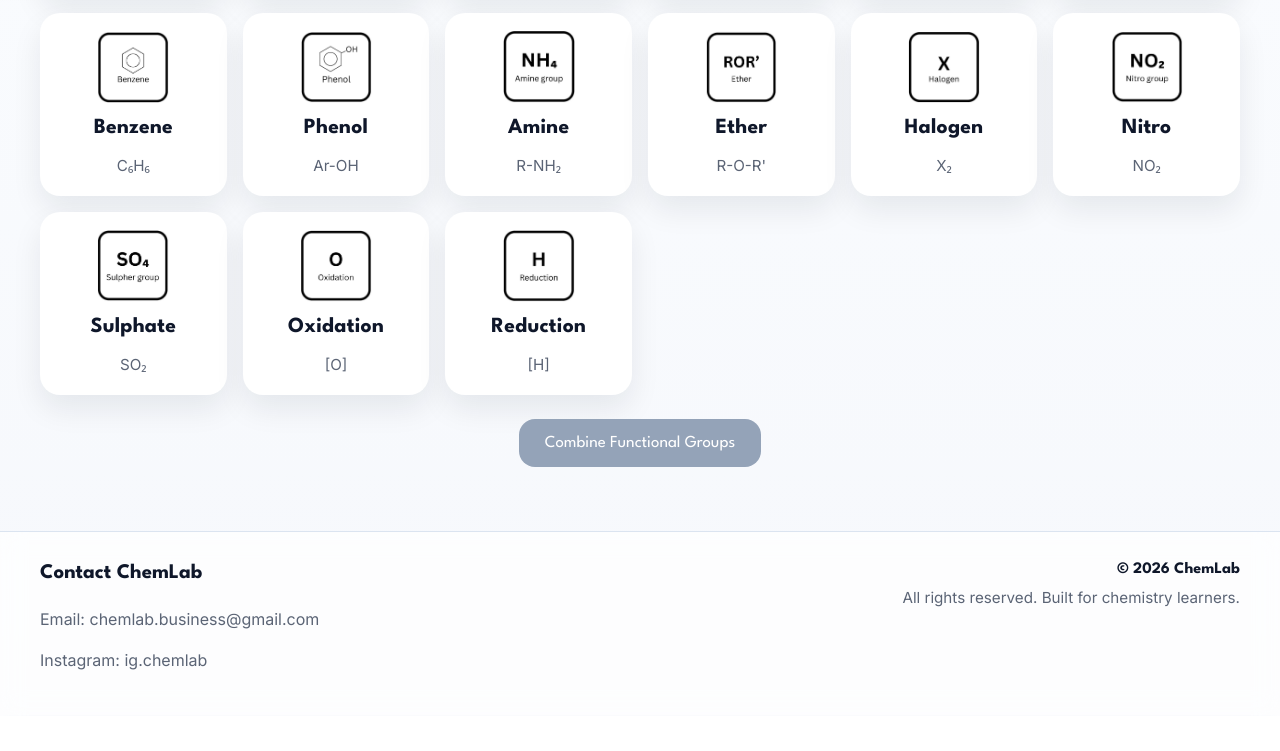
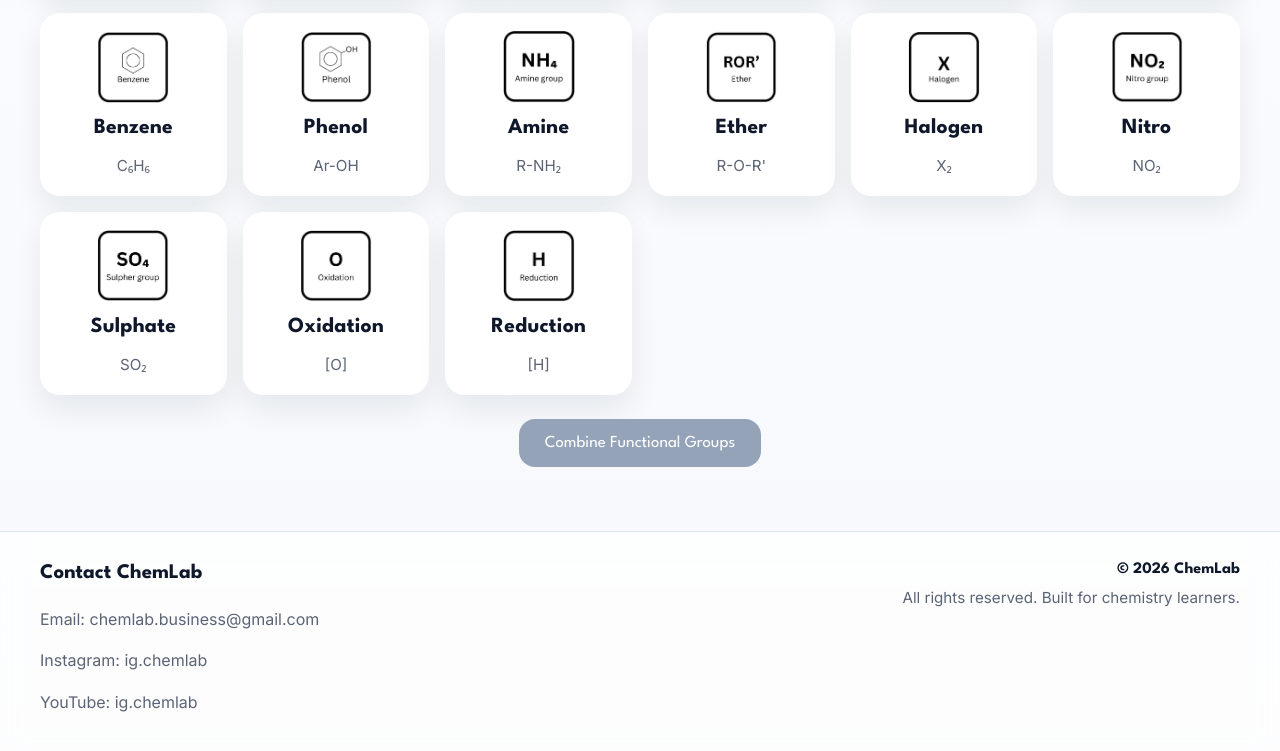
Before and after one commit to idanishsadiq/chemlab, a plain HTML site: page app.html in a window 1280 px wide. Shown: the part 518-1269 px from the top of the page. Before the commit the page ends 1233 px from the top, so only its background shows below. Drawn offline with Linux system fonts and the light colour scheme.

Commit message:
Add YouTube link to contact section in app.html

```diff
--- a/app.html
+++ b/app.html
@@ -64,6 +64,7 @@
           <h2>Contact ChemLab</h2>
           <p>Email: <a href="mailto:chemlab.business@gmail.com">chemlab.business@gmail.com</a></p>
           <p>Instagram: <a href="https://www.instagram.com/ig.chemlab" target="_blank" rel="noopener noreferrer">ig.chemlab</a></p>
+          <p>YouTube: <a href="https://www.youtube.com/yt.chemlab" target="_blank" rel="noopener noreferrer">ig.chemlab</a></p>
         </div>
         <div class="footer-meta">
           <strong>© <span id="year"></span> ChemLab</strong>
```
